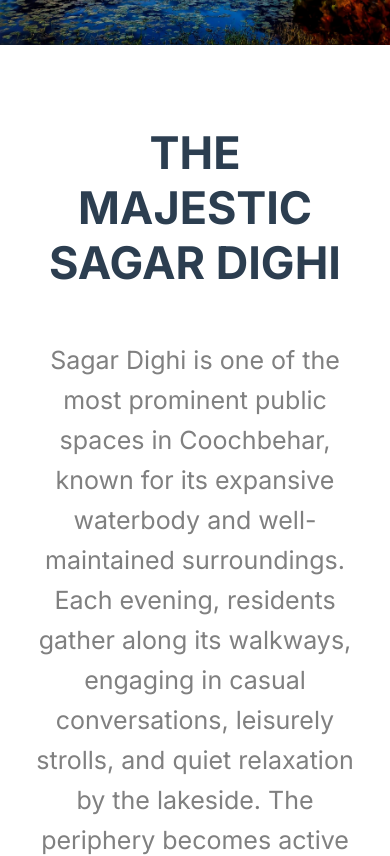
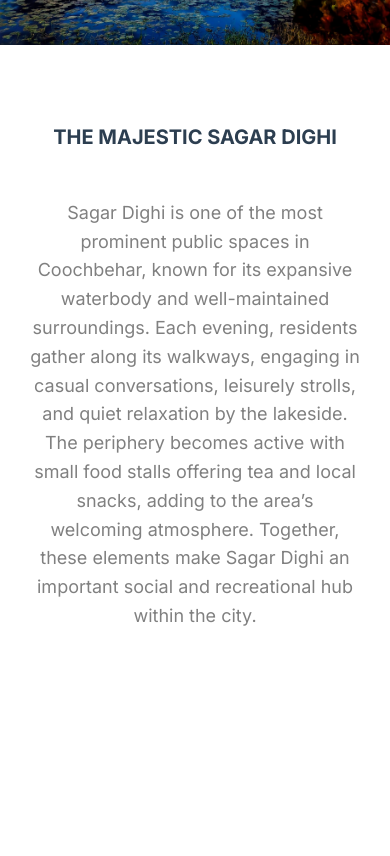
Before and after one commit to abk2191/coochbehar, a React (Vite) app: page / in a window 390 px wide. Shown: the part 1020-1876 px from the top of the page. After the commit the page ends 1681 px from the top, so only its background shows below. Built offline with nearby package versions, Linux system fonts and the light colour scheme; a web font is replaced by a local one.

Commit message:
Added new features

```diff
--- a/src/index.css
+++ b/src/index.css
@@ -260,4 +260,13 @@ body {
     margin-bottom: 50px;
     color: grey;
   }
+
+  .second-banner h2 {
+    font-size: 20px;
+    font-weight: bold;
+  }
+
+  .second-banner p {
+    font-size: 18px;
+  }
 }
```
